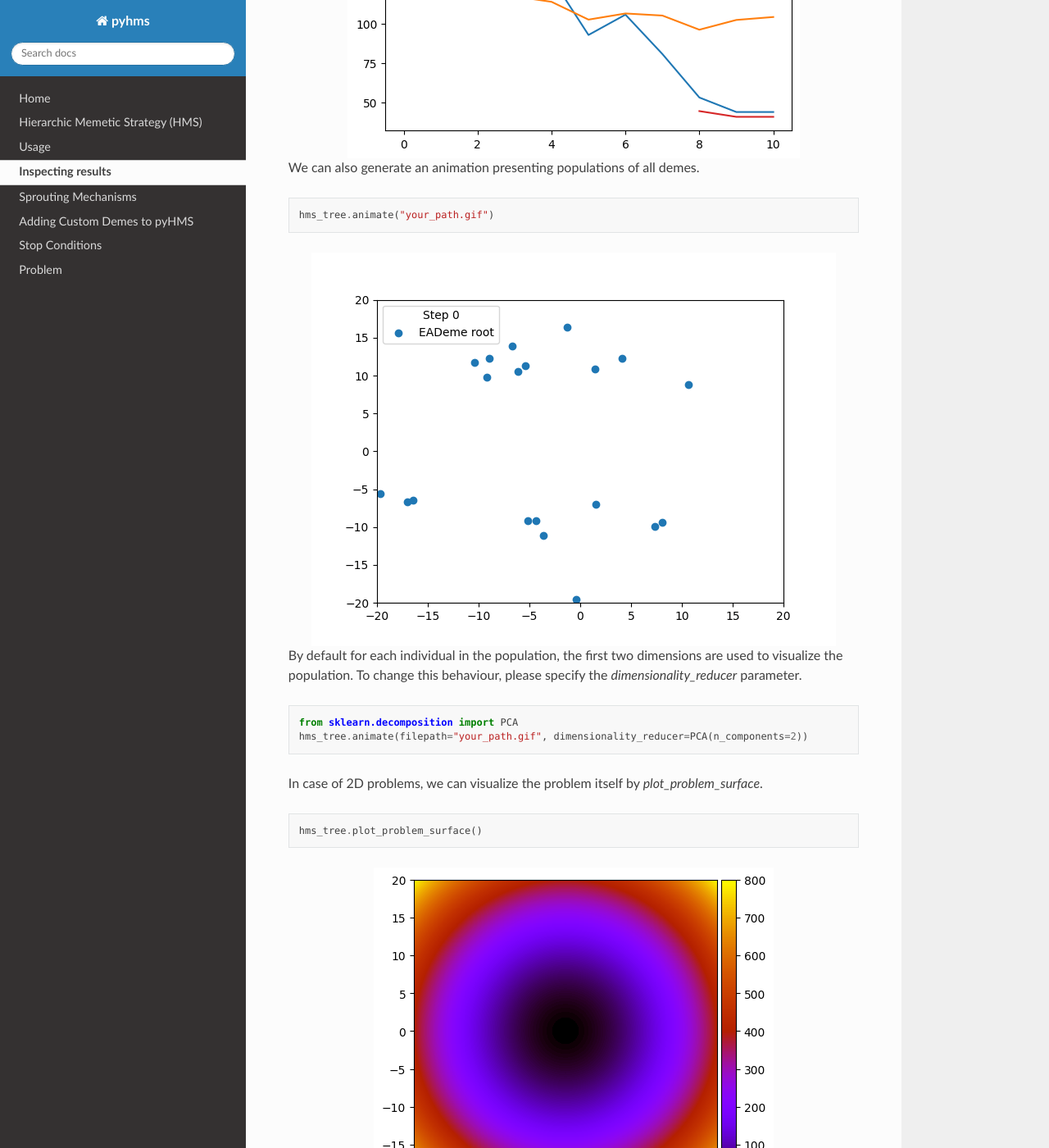
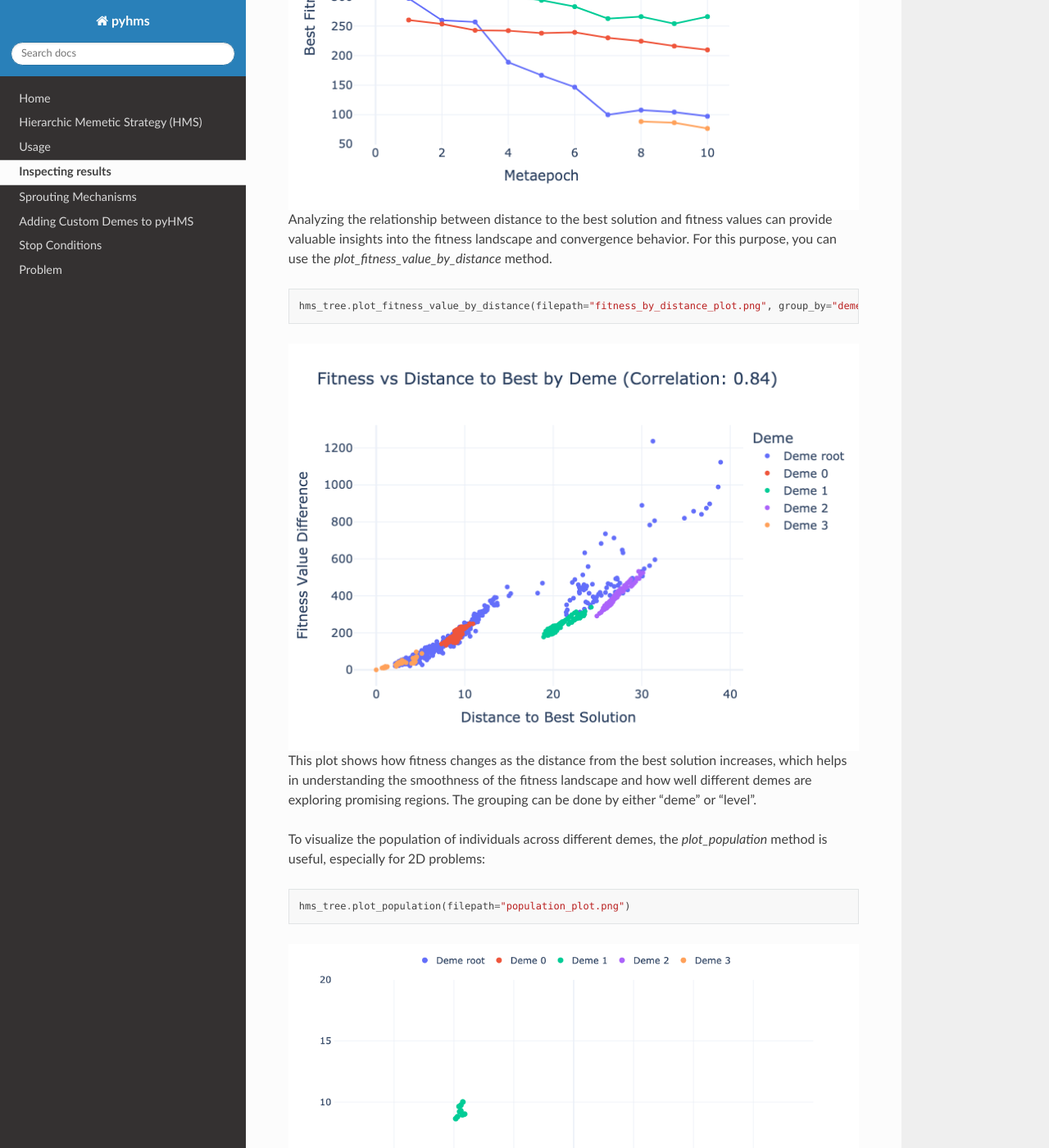
Before and after one commit to agh-a2s/pyhms, a Sphinx documentation site: the page built from docs/inspecting.rst, in a window 1280 px wide and 1400 px high, scrolled down 1955 px. Shown: the whole window at 82% size. Built offline with Sphinx 7.4.7 and the Read the Docs theme 3.1.0, drawn with Linux system fonts in a browser that asks for light colours; some of the changed text lies outside the part shown.

Commit message:
feat: add new plotly images

```diff
--- a/docs/inspecting.rst
+++ b/docs/inspecting.rst
@@ -91,6 +91,42 @@ To easily investigate the performance of each deme in the tree, we can use the `
    :alt: Best fitness plot
    :align: center
 
+Analyzing the relationship between distance to the best solution and fitness values can provide valuable insights into the fitness landscape and convergence behavior. For this purpose, you can use the `plot_fitness_value_by_distance` method.
+
+.. code-block:: python
+
+    hms_tree.plot_fitness_value_by_distance(filepath="fitness_by_distance_plot.png", group_by="deme")
+
+.. image:: _static/images/fitness_by_distance_plot.png
+   :alt: Fitness by distance plot
+   :align: center
+
+This plot shows how fitness changes as the distance from the best solution increases, which helps in understanding the smoothness of the fitness landscape and how well different demes are exploring promising regions. The grouping can be done by either "deme" or "level".
+
+To visualize the population of individuals across different demes, the `plot_population` method is useful, especially for 2D problems:
+
+.. code-block:: python
+
+    hms_tree.plot_population(filepath="population_plot.png")
+
+.. image:: _static/images/population_plot.png
+   :alt: Population visualization
+   :align: center
+
+This visualization shows the distribution of individuals in the search space. For 2D problems, it plots individuals directly in their coordinate space. Additional options include showing a grid representation of the problem surface, optimal points, and scaling.
+
+Another important aspect of evolutionary strategies is understanding how diversity changes over time. The `plot_deme_metric` method helps visualize the convergence behavior of a specific deme:
+
+.. code-block:: python
+
+    hms_tree.plot_deme_metric(filepath="deme_metric_plot.png")
+
+.. image:: _static/images/deme_metric_plot.png
+   :alt: Deme metric plot
+   :align: center
+
+This plot shows how the selected diversity metric changes across generations for a specific deme (root by default). Available metrics include "AvgVar", "SD", "SDNN", and "SPD". This helps in analyzing exploration versus exploitation behavior.
+
 We can also generate an animation presenting populations of all demes.
 
 .. code-block:: python
```
Also changed, not shown: docs/_static/images/animation.gif, docs/_static/images/best_fitness_plot.png, docs/_static/images/deme_metric_plot.png (added), docs/_static/images/fitness_by_distance_plot.png (added), docs/_static/images/population_plot.png (added).
